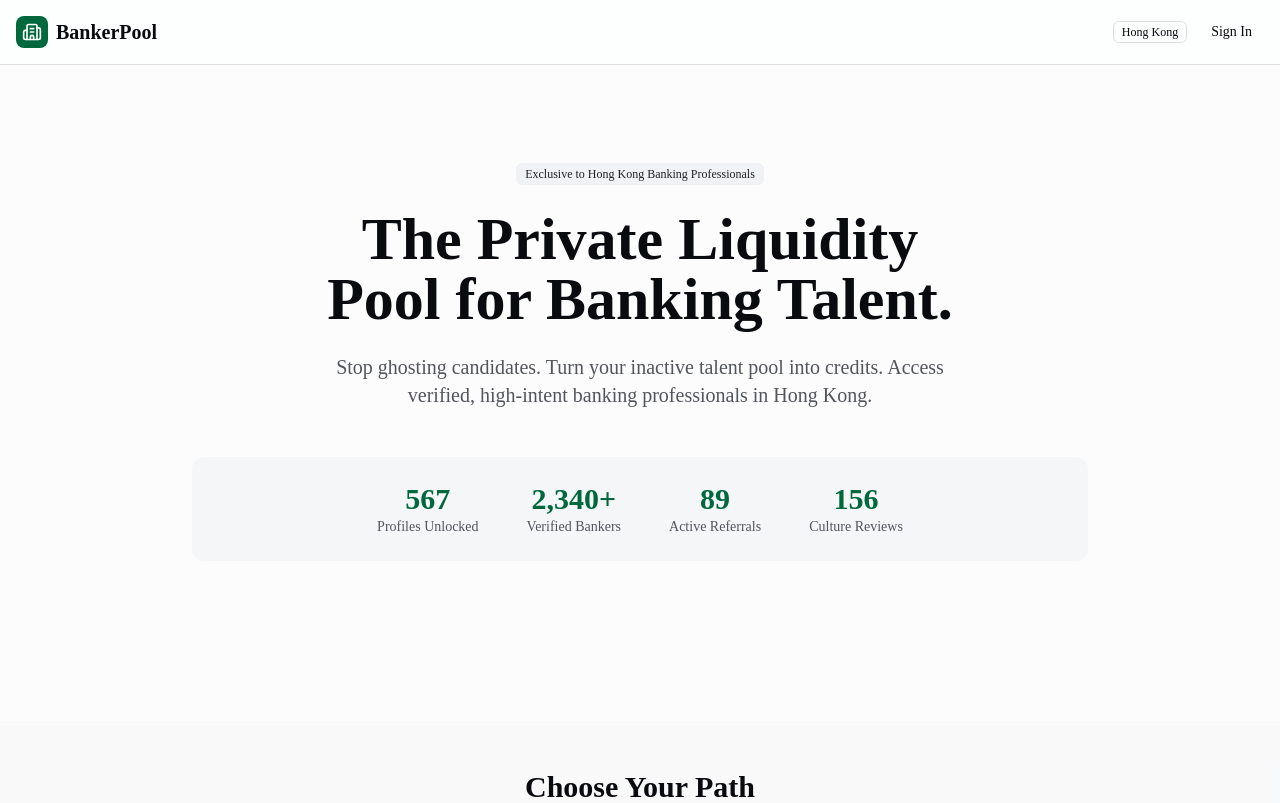
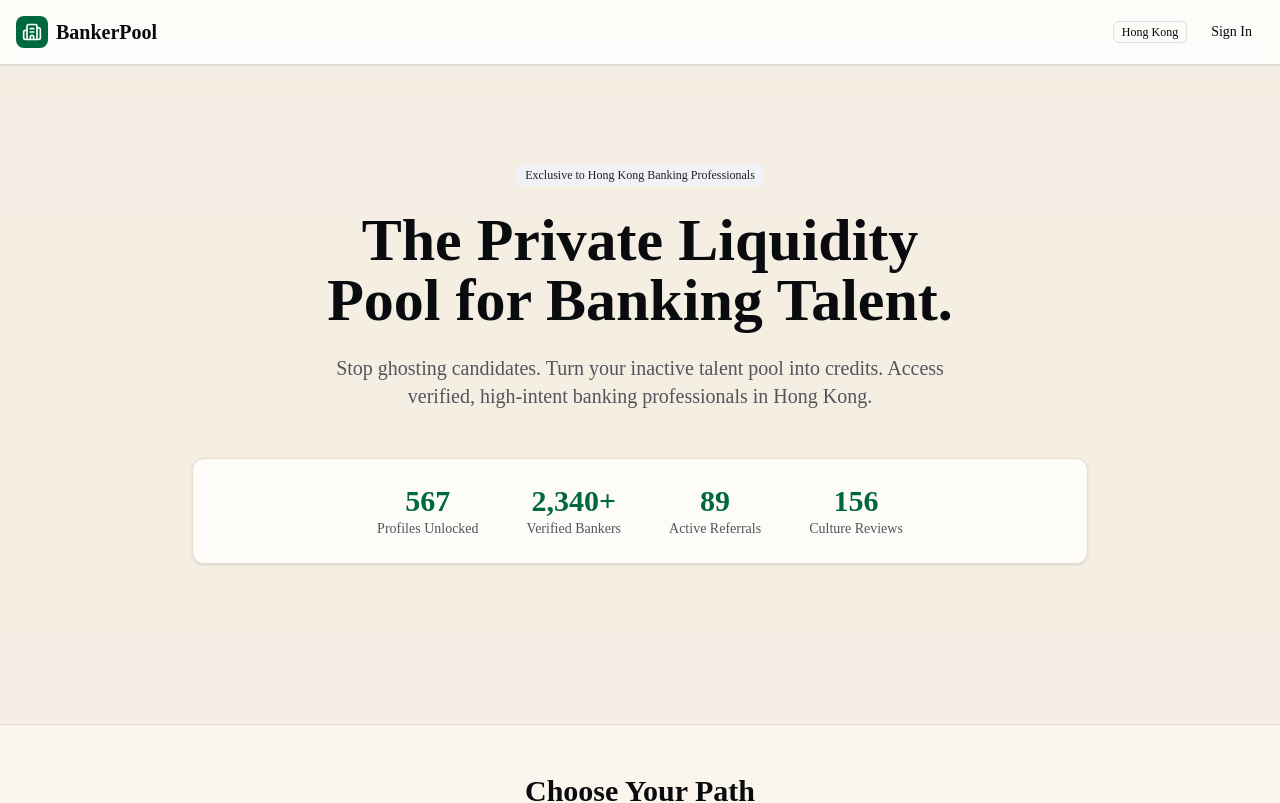
Before and after one commit to oneclickmedicalhk-source/bankerpool-fintech, a Next.js app: page / in a window 1280 px wide. Shown: the top 803 px of the page. Built offline with nearby package versions, Linux system fonts and the light colour scheme.

Commit message:
Improve landing page background contrast
Co-authored-by: Cursor <cursoragent@cursor.com>

```diff
--- a/app/page.tsx
+++ b/app/page.tsx
@@ -24,7 +24,7 @@ import { Badge } from "@/components/ui/badge"
 
 export default function LandingPage() {
   return (
-    <div className="min-h-screen bg-background">
+    <div className="min-h-screen bg-gradient-to-b from-[#faf8f3] via-background to-background">
       {/* Header */}
       <header className="border-b border-border bg-card/50 backdrop-blur-sm sticky top-0 z-50">
         <div className="container mx-auto px-4 py-4 flex items-center justify-between">
@@ -44,7 +44,7 @@ export default function LandingPage() {
       </header>
 
       {/* Hero Section */}
-      <section className="py-16 md:py-24 px-4">
+      <section className="py-16 md:py-24 px-4 bg-[#f3ecdf]/80 border-y border-[#e7dcc8]">
         <div className="container mx-auto text-center max-w-4xl">
           <Badge variant="secondary" className="mb-6">
             Exclusive to Hong Kong Banking Professionals
@@ -58,7 +58,7 @@ export default function LandingPage() {
           </p>
 
           {/* Stats Bar */}
-          <div className="flex flex-wrap justify-center gap-8 md:gap-12 mb-16 py-6 px-4 rounded-xl bg-muted/50">
+          <div className="flex flex-wrap justify-center gap-8 md:gap-12 mb-16 py-6 px-4 rounded-xl bg-white/80 border border-[#e7dcc8] shadow-sm">
             <div className="text-center">
               <div className="text-2xl md:text-3xl font-bold text-primary">567</div>
               <div className="text-sm text-muted-foreground">Profiles Unlocked</div>
@@ -80,7 +80,7 @@ export default function LandingPage() {
       </section>
 
       {/* Three Entry Points */}
-      <section className="py-12 px-4 bg-muted/30">
+      <section className="py-12 px-4 bg-[#faf6ee]">
         <div className="container mx-auto max-w-6xl">
           <div className="text-center mb-12">
             <h2 className="text-2xl md:text-3xl font-bold text-foreground mb-3">
@@ -210,7 +210,7 @@ export default function LandingPage() {
       </section>
 
       {/* How It Works */}
-      <section className="py-16 md:py-24 px-4">
+      <section className="py-16 md:py-24 px-4 bg-background">
         <div className="container mx-auto max-w-5xl">
           <div className="text-center mb-12">
             <h2 className="text-2xl md:text-3xl font-bold text-foreground mb-3">
@@ -254,7 +254,7 @@ export default function LandingPage() {
       </section>
 
       {/* Trust Indicators */}
-      <section className="py-12 px-4 bg-muted/30">
+      <section className="py-12 px-4 bg-[#f8f2e8]">
         <div className="container mx-auto max-w-4xl">
           <div className="flex flex-wrap justify-center items-center gap-8 md:gap-12">
             <div className="flex items-center gap-2 text-muted-foreground">
```
